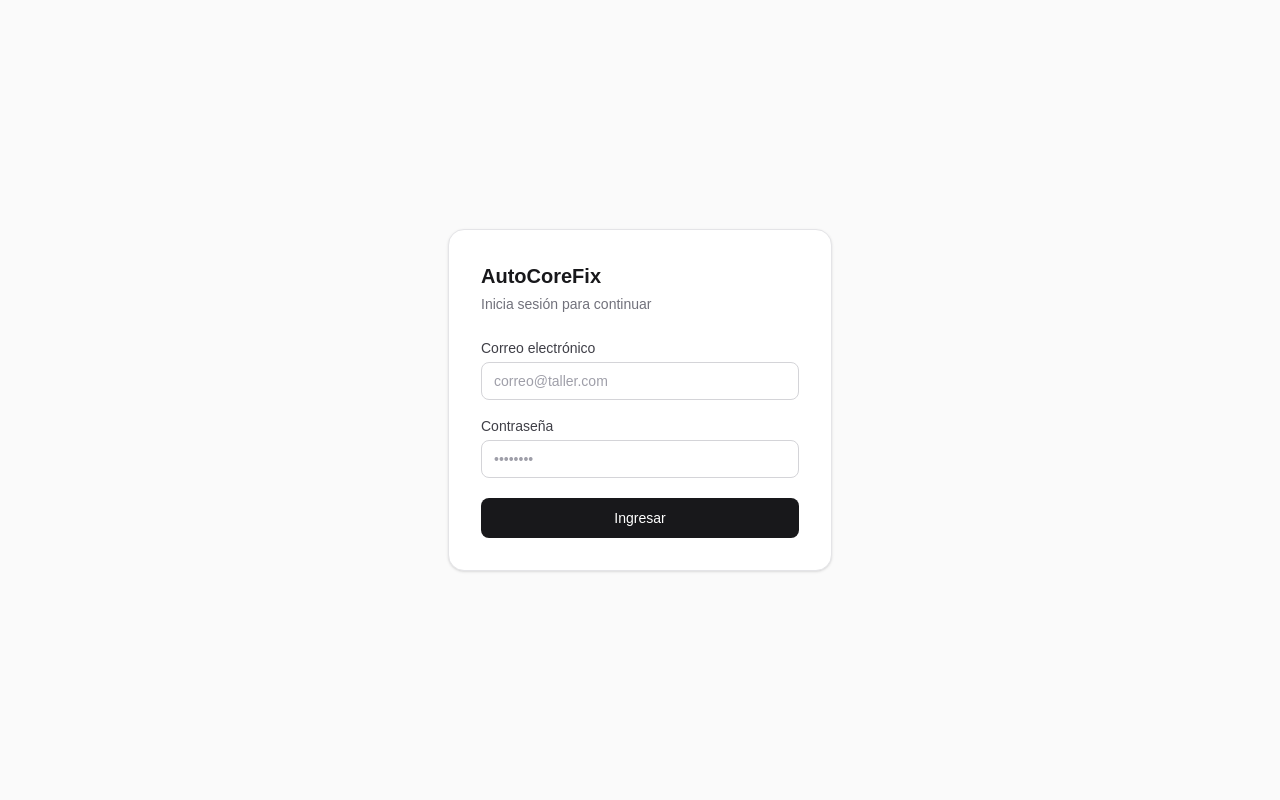
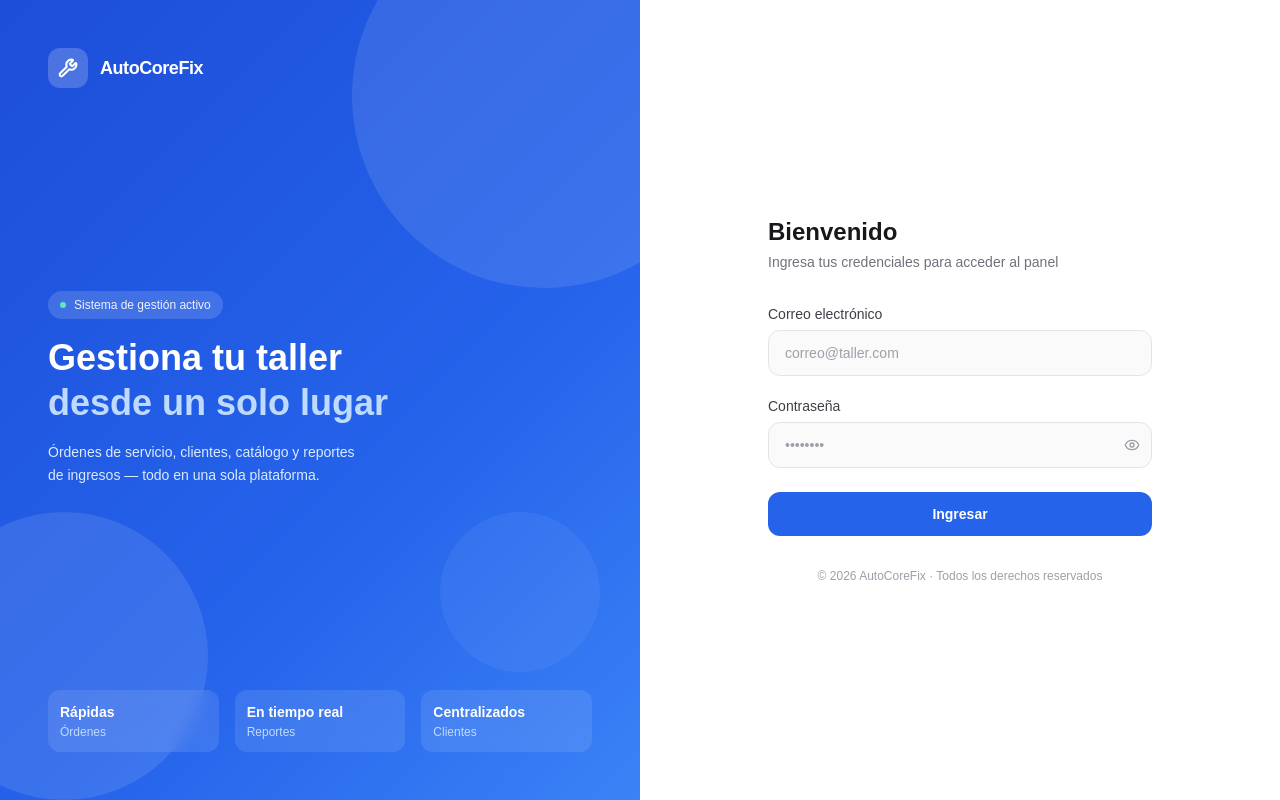
Before and after one commit to Autocorefix/autocorefix, a Next.js app: page /login in a window 1280 px wide. Built offline with nearby package versions, Linux system fonts and the light colour scheme.

Commit message:
feat(login): rediseño completo con panel brand, show/hide password, spinner

```diff
--- a/src/app/login/page.tsx
+++ b/src/app/login/page.tsx
@@ -3,13 +3,15 @@
 import { useState } from 'react'
 import { useRouter } from 'next/navigation'
 import { createClient } from '@/lib/supabase-browser'
+import { Wrench, Eye, EyeOff, AlertCircle } from 'lucide-react'
 
 export default function LoginPage() {
-  const router = useRouter()
-  const [email, setEmail] = useState('')
+  const router   = useRouter()
+  const [email,    setEmail]    = useState('')
   const [password, setPassword] = useState('')
-  const [error, setError] = useState<string | null>(null)
-  const [loading, setLoading] = useState(false)
+  const [showPwd,  setShowPwd]  = useState(false)
+  const [error,    setError]    = useState<string | null>(null)
+  const [loading,  setLoading]  = useState(false)
 
   async function handleSubmit(e: React.FormEvent) {
     e.preventDefault()
@@ -30,13 +32,79 @@ export default function LoginPage() {
   }
 
   return (
-    <div className="min-h-screen flex items-center justify-center bg-zinc-50">
-      <div className="w-full max-w-sm bg-white rounded-2xl shadow-sm border border-zinc-200 p-8">
-        <h1 className="text-xl font-semibold text-zinc-900 mb-1">AutoCoreFix</h1>
-        <p className="text-sm text-zinc-500 mb-6">Inicia sesión para continuar</p>
+    <div className="min-h-screen flex">
 
-        <form onSubmit={handleSubmit} className="flex flex-col gap-4">
-          <div className="flex flex-col gap-1">
+      {/* ── Panel izquierdo (brand) — oculto en mobile ── */}
+      <div
+        className="hidden lg:flex lg:w-1/2 flex-col justify-between p-12 relative overflow-hidden"
+        style={{ background: 'linear-gradient(135deg, #1d4ed8 0%, #2563EB 60%, #3b82f6 100%)' }}
+      >
+        {/* Círculos decorativos de fondo */}
+        <div className="absolute -top-24 -right-24 w-96 h-96 rounded-full opacity-10" style={{ background: '#ffffff' }} />
+        <div className="absolute bottom-0 -left-20 w-72 h-72 rounded-full opacity-10" style={{ background: '#ffffff' }} />
+        <div className="absolute bottom-32 right-10 w-40 h-40 rounded-full opacity-5" style={{ background: '#ffffff' }} />
+
+        {/* Logo */}
+        <div className="flex items-center gap-3 relative z-10">
+          <div className="flex items-center justify-center w-10 h-10 rounded-xl bg-white/20 backdrop-blur-sm">
+            <Wrench className="w-5 h-5 text-white" strokeWidth={2.5} />
+          </div>
+          <span className="text-white font-semibold text-lg tracking-tight">AutoCoreFix</span>
+        </div>
+
+        {/* Copy central */}
+        <div className="relative z-10 space-y-4">
+          <div className="inline-flex items-center gap-2 px-3 py-1.5 rounded-full bg-white/15 backdrop-blur-sm">
+            <span className="w-1.5 h-1.5 rounded-full bg-emerald-300" />
+            <span className="text-white/90 text-xs font-medium">Sistema de gestión activo</span>
+          </div>
+          <h2 className="text-4xl font-bold text-white leading-tight">
+            Gestiona tu taller<br />
+            <span className="text-blue-200">desde un solo lugar</span>
+          </h2>
+          <p className="text-blue-100 text-sm leading-relaxed max-w-xs">
+            Órdenes de servicio, clientes, catálogo y reportes de ingresos — todo en una sola plataforma.
+          </p>
+        </div>
+
+        {/* Stats */}
+        <div className="relative z-10 grid grid-cols-3 gap-4">
+          {[
+            { label: 'Órdenes', value: 'Rápidas' },
+            { label: 'Reportes', value: 'En tiempo real' },
+            { label: 'Clientes', value: 'Centralizados' },
+          ].map(s => (
+            <div key={s.label} className="bg-white/10 backdrop-blur-sm rounded-xl p-3">
+              <p className="text-white font-semibold text-sm">{s.value}</p>
+              <p className="text-blue-200 text-xs mt-0.5">{s.label}</p>
+            </div>
+          ))}
+        </div>
+      </div>
+
+      {/* ── Panel derecho (formulario) ── */}
+      <div className="flex-1 flex items-center justify-center p-6 bg-white">
+        <div className="w-full max-w-sm">
+
+          {/* Logo mobile */}
+          <div className="flex items-center gap-2.5 mb-10 lg:hidden">
+            <div className="flex items-center justify-center w-9 h-9 rounded-xl bg-[#2563EB]">
+              <Wrench className="w-5 h-5 text-white" strokeWidth={2.5} />
+            </div>
+            <span className="text-zinc-900 font-semibold text-base tracking-tight">AutoCoreFix</span>
+          </div>
+
+          {/* Header */}
+          <div className="mb-8">
+            <h1 className="text-2xl font-bold text-zinc-900">Bienvenido</h1>
+            <p className="text-sm text-zinc-500 mt-1">Ingresa tus credenciales para acceder al panel</p>
+          </div>
+
+          {/* Form */}
+          <form onSubmit={handleSubmit} className="flex flex-col gap-5">
+
+            {/* Email */}
+            <div className="flex flex-col gap-1.5">
               <label htmlFor="email" className="text-sm font-medium text-zinc-700">
                 Correo electrónico
               </label>
@@ -47,42 +115,76 @@ export default function LoginPage() {
                 onChange={(e) => setEmail(e.target.value)}
                 required
                 autoComplete="email"
-              className="rounded-lg border border-zinc-300 px-3 py-2 text-sm text-zinc-900 placeholder-zinc-400 focus:outline-none focus:ring-2 focus:ring-zinc-900 focus:border-transparent"
                 placeholder="correo@taller.com"
+                className="rounded-xl border border-zinc-200 bg-zinc-50 px-4 py-3 text-sm text-zinc-900 placeholder-zinc-400 transition-all focus:outline-none focus:ring-2 focus:ring-[#2563EB] focus:border-transparent focus:bg-white"
               />
             </div>
 
-          <div className="flex flex-col gap-1">
+            {/* Password */}
+            <div className="flex flex-col gap-1.5">
               <label htmlFor="password" className="text-sm font-medium text-zinc-700">
                 Contraseña
               </label>
+              <div className="relative">
                 <input
                   id="password"
-              type="password"
+                  type={showPwd ? 'text' : 'password'}
                   value={password}
                   onChange={(e) => setPassword(e.target.value)}
                   required
                   autoComplete="current-password"
-              className="rounded-lg border border-zinc-300 px-3 py-2 text-sm text-zinc-900 placeholder-zinc-400 focus:outline-none focus:ring-2 focus:ring-zinc-900 focus:border-transparent"
                   placeholder="••••••••"
+                  className="w-full rounded-xl border border-zinc-200 bg-zinc-50 px-4 py-3 pr-11 text-sm text-zinc-900 placeholder-zinc-400 transition-all focus:outline-none focus:ring-2 focus:ring-[#2563EB] focus:border-transparent focus:bg-white"
                 />
+                <button
+                  type="button"
+                  onClick={() => setShowPwd(p => !p)}
+                  className="absolute right-3 top-1/2 -translate-y-1/2 text-zinc-400 hover:text-zinc-600 transition-colors"
+                  tabIndex={-1}
+                >
+                  {showPwd
+                    ? <EyeOff className="w-4 h-4" strokeWidth={2} />
+                    : <Eye className="w-4 h-4" strokeWidth={2} />
+                  }
+                </button>
+              </div>
             </div>
 
+            {/* Error */}
             {error && (
-            <p className="text-sm text-red-600 bg-red-50 border border-red-200 rounded-lg px-3 py-2">
-              {error}
-            </p>
+              <div className="flex items-center gap-2.5 rounded-xl bg-red-50 border border-red-100 px-4 py-3">
+                <AlertCircle className="w-4 h-4 text-red-500 shrink-0" strokeWidth={2} />
+                <p className="text-sm text-red-600">{error}</p>
+              </div>
             )}
 
+            {/* Submit */}
             <button
               type="submit"
               disabled={loading}
-            className="mt-1 w-full rounded-lg bg-zinc-900 px-4 py-2.5 text-sm font-medium text-white hover:bg-zinc-700 disabled:opacity-50 transition-colors"
+              className="mt-1 w-full rounded-xl px-4 py-3 text-sm font-semibold text-white transition-all disabled:opacity-60 disabled:cursor-not-allowed flex items-center justify-center gap-2"
+              style={{ background: loading ? '#93c5fd' : '#2563EB' }}
             >
-            {loading ? 'Ingresando...' : 'Ingresar'}
+              {loading ? (
+                <>
+                  <svg className="animate-spin w-4 h-4 text-white" fill="none" viewBox="0 0 24 24">
+                    <circle className="opacity-25" cx="12" cy="12" r="10" stroke="currentColor" strokeWidth="4" />
+                    <path className="opacity-75" fill="currentColor" d="M4 12a8 8 0 018-8v8z" />
+                  </svg>
+                  Ingresando...
+                </>
+              ) : (
+                'Ingresar'
+              )}
             </button>
           </form>
+
+          <p className="mt-8 text-center text-xs text-zinc-400">
+            © {new Date().getFullYear()} AutoCoreFix · Todos los derechos reservados
+          </p>
         </div>
+      </div>
+
     </div>
   )
 }
```
Lines whose indentation alone changed are shown as unchanged.
